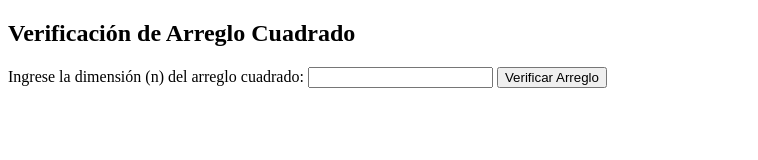
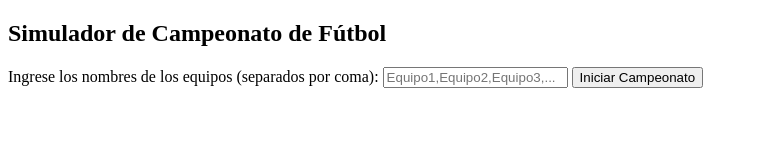
Before and after one commit to adrian189gt/adrian189gt, a plain HTML site: page index.html in a window 1280 px wide. Shown: the whole page, without its empty margins (0-758 px from the left). Drawn offline with Linux system fonts and the light colour scheme.

Commit message:
Add files via upload

```diff
--- a/index.html
+++ b/index.html
@@ -3,57 +3,68 @@
 <head>
   <meta charset="UTF-8">
   <meta name="viewport" content="width=device-width, initial-scale=1.0">
-  <title>Verificación de Arreglo Cuadrado</title>
+  <title>Simulador de Campeonato de Fútbol</title>
 </head>
 <body>
 
-<h2>Verificación de Arreglo Cuadrado</h2>
+<h2>Simulador de Campeonato de Fútbol</h2>
 
-<label for="dimension">Ingrese la dimensión (n) del arreglo cuadrado: </label>
-<input type="number" id="dimension" min="1">
+<div id="inputEquipos">
+  <label for="equipos">Ingrese los nombres de los equipos (separados por coma): </label>
+  <input type="text" id="equipos" placeholder="Equipo1,Equipo2,Equipo3,...">
+  <button onclick="iniciarCampeonato()">Iniciar Campeonato</button>
+</div>
 
-<button onclick="verificarArreglo()">Verificar Arreglo</button>
-
-<p id="resultado"></p>
+<div id="resultados" style="display: none;">
+  <h3>Resultados del Campeonato</h3>
+  <ul id="rondas"></ul>
+  <p id="campeon"></p>
+</div>
 
 <script>
-  function verificarArreglo() {
-    const dimension = parseInt(document.getElementById("dimension").value);
+  function iniciarCampeonato() {
+    const equiposInput = document.getElementById("equipos").value;
+    const equipos = equiposInput.split(",").map(equipo => equipo.trim());
 
-    if (isNaN(dimension) || dimension <= 0) {
-      alert("Ingrese un número válido para la dimensión.");
+    if (equipos.length !== 8) {
+      alert("Debe ingresar exactamente 8 equipos.");
       return;
     }
 
-    // Crear el arreglo cuadrado
-    const arregloCuadrado = [];
-    let contador = 1;
-    for (let i = 0; i < dimension; i++) {
-      arregloCuadrado.push([]);
-      for (let j = 0; j < dimension; j++) {
-        arregloCuadrado[i].push(contador++);
+    const rondas = [];
+    rondas.push(equipos);
+
+    while (rondas[rondas.length - 1].length > 1) {
+      const nuevaRonda = [];
+      for (let i = 0; i < rondas[rondas.length - 1].length; i += 2) {
+        const equipo1 = rondas[rondas.length - 1][i];
+        const equipo2 = rondas[rondas.length - 1][i + 1];
+
+        const resultado = prompt(Ingrese el resultado del partido entre ${equipo1} y ${equipo2}:);
+        const ganador = (resultado === '1') ? equipo1 : equipo2;
+        nuevaRonda.push(ganador);
       }
+      rondas.push(nuevaRonda);
     }
 
-    // Verificar si está conformado por números consecutivos
-    let esConsecutivo = true;
-    for (let i = 0; i < dimension; i++) {
-      for (let j = 0; j < dimension; j++) {
-        if (arregloCuadrado[i][j] !== i * dimension + j + 1) {
-          esConsecutivo = false;
-          break;
-        }
-      }
-      if (!esConsecutivo) break;
+    mostrarResultados(rondas);
+  }
+
+  function mostrarResultados(rondas) {
+    const resultadosElement = document.getElementById("resultados");
+    resultadosElement.style.display = "block";
+
+    const rondasElement = document.getElementById("rondas");
+    rondasElement.innerHTML = "";
+
+    for (let i = 0; i < rondas.length; i++) {
+      const rondaItem = document.createElement("li");
+      rondaItem.textContent = Ronda ${i + 1}: ${rondas[i].join(" -> ")};
+      rondasElement.appendChild(rondaItem);
     }
 
-    // Mostrar resultado
-    const resultadoElement = document.getElementById("resultado");
-    if (esConsecutivo) {
-      resultadoElement.textContent = "El arreglo está conformado por números consecutivos.";
-    } else {
-      resultadoElement.textContent = "El arreglo NO está conformado por números consecutivos.";
-    }
+    const campeonElement = document.getElementById("campeon");
+    campeonElement.textContent = ¡${rondas[rondas.length - 1][0]} es el campeón del torneo!;
   }
 </script>
 
```
